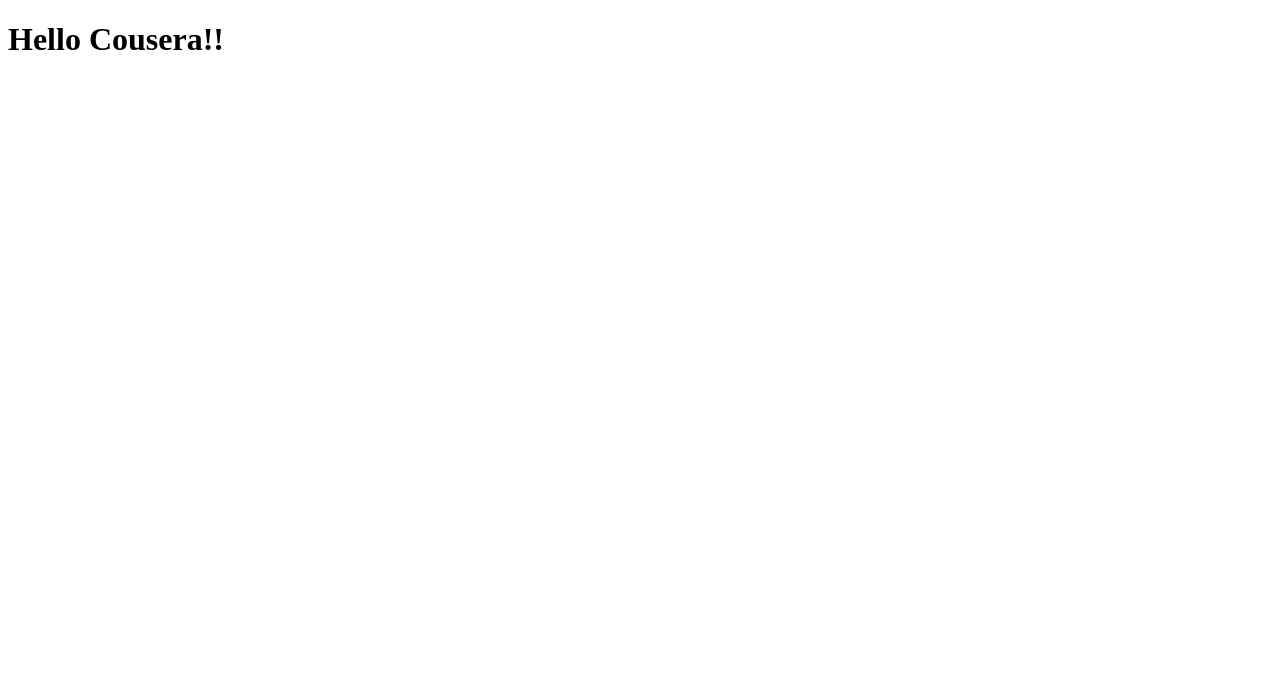
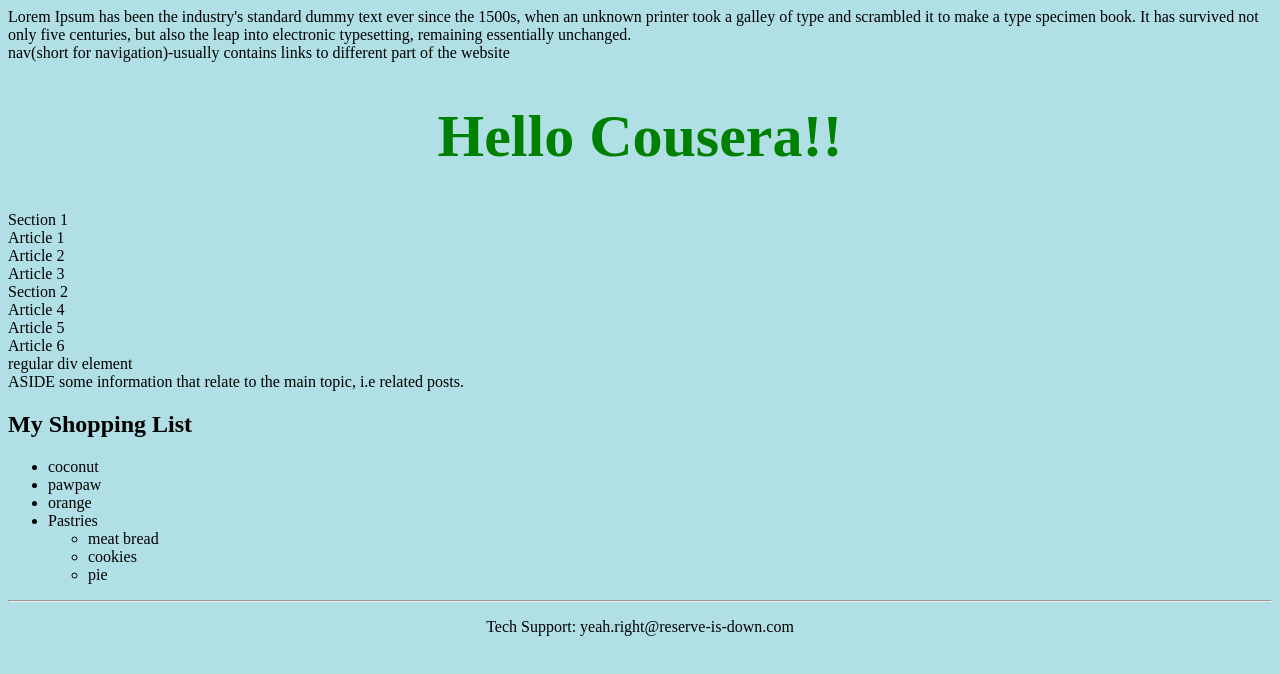
Before and after one commit to Priskay/MyRepository, a plain HTML site: page trial/index.html in a window 1280 px wide. Drawn offline with Linux system fonts and the light colour scheme.

Commit message:
updated webpage

```diff
--- a/trial/index.html
+++ b/trial/index.html
@@ -1,10 +1,66 @@
 <!DOCTYPE html>
 <html>
 <head>
+	<style>
+		body{
+			background-color: powderblue;
+		}
+		h1{
+			color: green;
+			text-align: center;
+			font-size: 60px;
+		}
+
+
+	</style>
 	<title>My First Webpage</title>
+	<meta charset="utf-8">
 </head>
 <body>
+	<header>
+	  Lorem Ipsum has been the industry's standard dummy text ever since the 1500s, when an unknown printer took a galley of type and scrambled it to make a type specimen book. It has survived not only five centuries, but also the leap into electronic typesetting, remaining essentially unchanged.
+	  <nav>nav(short for navigation)-usually contains links to different part of the website</nav>
+	</header>
 	<h1>Hello Cousera!!</h1>
+	<section>
+		Section 1
+		<article>Article 1</article>
+		<article>Article 2</article>
+		<article>Article 3</article>
+	</section>
+	<section>
+		Section 2
+		<article>Article 4</article>
+		<article>Article 5</article>
+		<article>Article 6</article>
+		<div>regular div element</div>
+	</section>
+	<aside>
+		ASIDE some information that relate to the main topic, i.e related posts.
+	</aside>
+	<div>
 
+		<h2>My Shopping List</h2>
+		<ul>
+			<li>coconut</li>
+			<li>pawpaw</li>
+			<li>orange</li>
+			<li>Pastries
+
+				<ul>
+					<li>meat bread</li>
+					<li>cookies</li>
+					<li>pie</li>
+				</ul>
+			</li>
+		</ul>
+	</div>
+	<footer>
+		<hr>
+		<p style="text-align: center;"
+		   onclick="alert('Emailing us is useless');">
+		 Tech Support: yeah.right@reserve-is-down.com
+		</p>
+	</footer>
 </body>
 </html>
```
